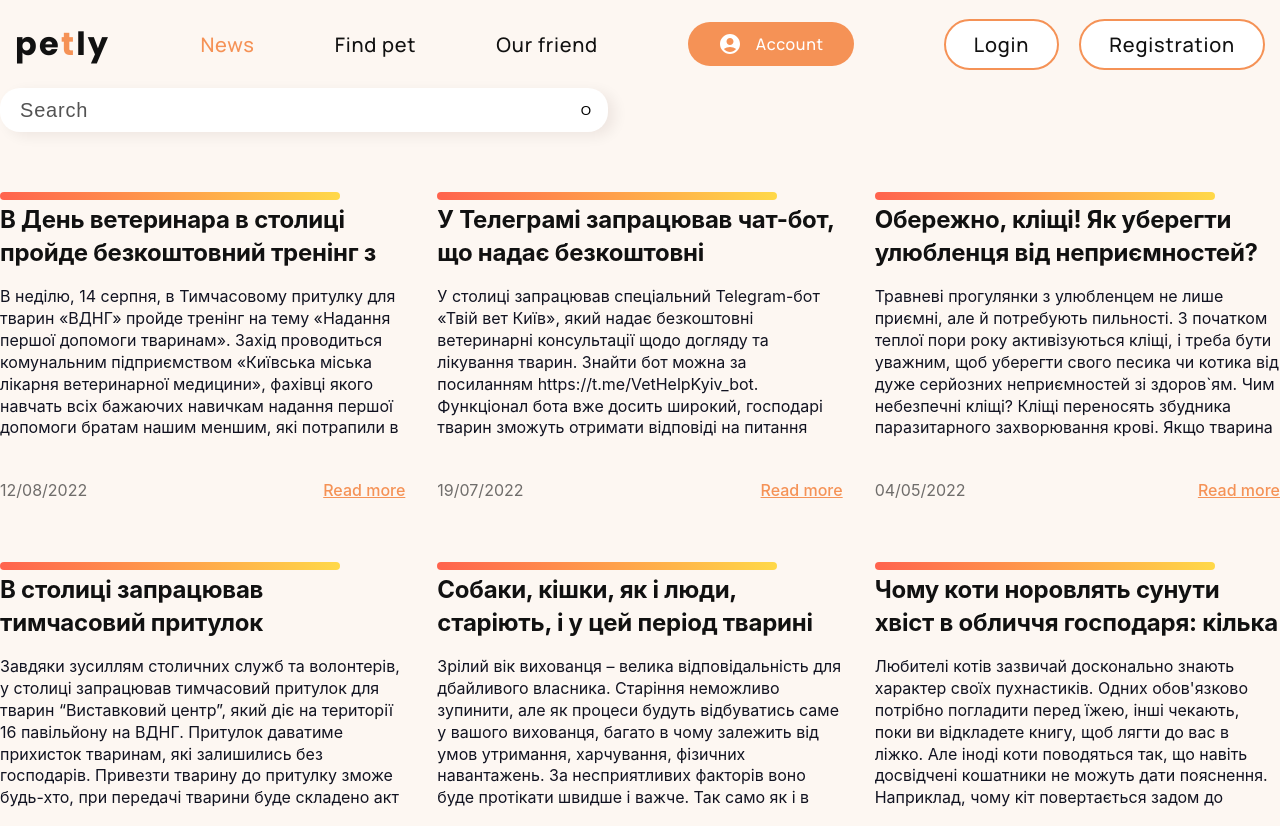
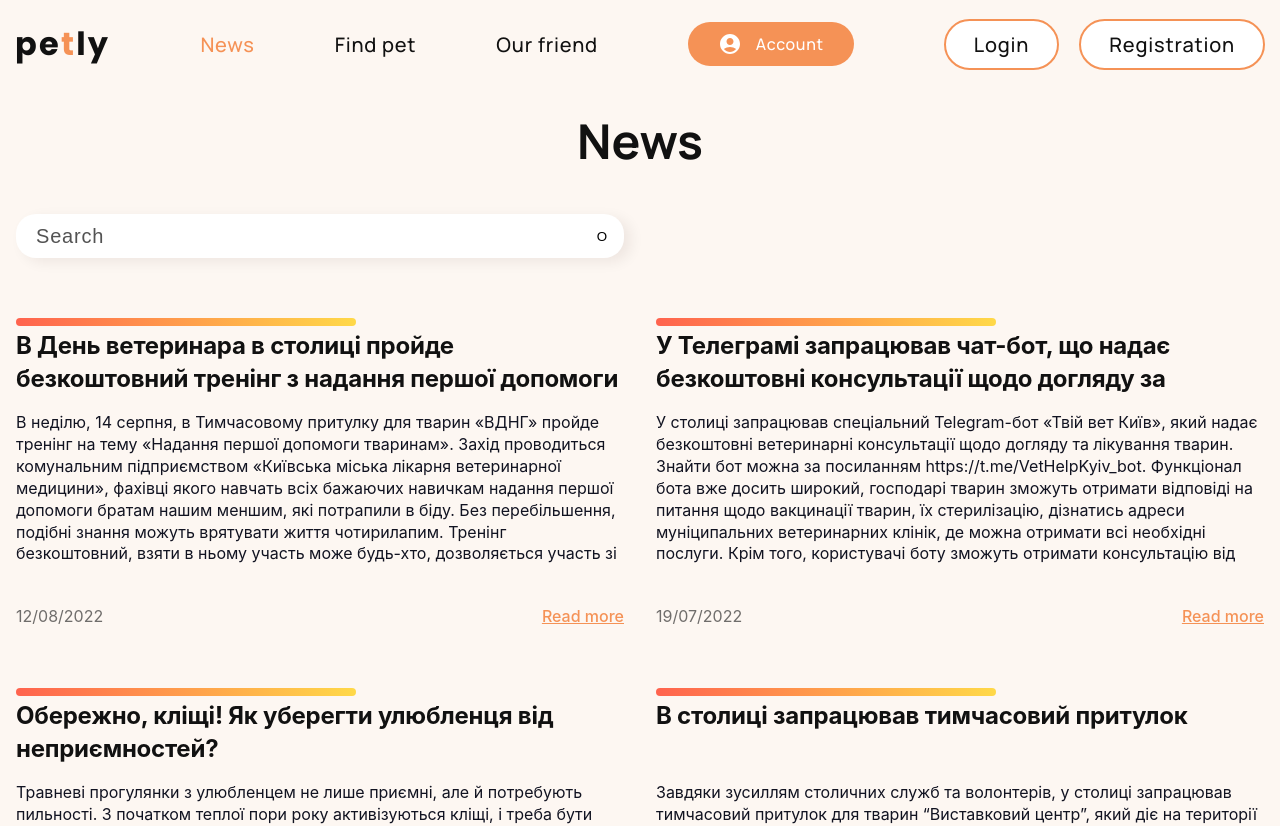
Before and after one commit to MaximKucheriaviy/pets-team-4, a React (Create React App) app: page /news in a window 1280 px wide. Shown: the top 826 px of the page. Built offline with nearby package versions, Linux system fonts and the light colour scheme; no server answers.

Commit message:
fix news page

```diff
--- a/src/components/NoticeCategoriesList/NoticeCategoryItem/NoticeCategoryItem.jsx
+++ b/src/components/NoticeCategoriesList/NoticeCategoryItem/NoticeCategoryItem.jsx
@@ -1,6 +1,6 @@
 import React from 'react';
 import PropTypes from "prop-types";
-import { Item, Image, Wrapper, Title, ImgWrapper, NoticeCategory, Favorite, Info, InfoWrapper, Button, ButtonDelete, TwoButtonWrapper, TitleInfoWrapper, RelevantInfoWrapper, ContainerInfo, OneButtonWrapper } from './NoticeCategoryItem.styled';
+import { Item, Image, Wrapper, Title, ImgWrapper, NoticeCategory, Favorite, Info, InfoWrapper, Button, ButtonDelete, TwoButtonWrapper, TitleInfoWrapper, RelevantInfoWrapper, ContainerInfo } from './NoticeCategoryItem.styled';
 // import { Link, useLocation } from 'react-router-dom';
 import DeleteIcon from '@mui/icons-material/Delete';
 import IconButton from '@mui/material/IconButton';
--- a/src/pages/NewsPage/NewsPage.js
+++ b/src/pages/NewsPage/NewsPage.js
@@ -1,7 +1,7 @@
 // import { useState, useEffect } from "react";
-import { Helmet } from "react-helmet";
 import NewsList from "../../components/NewsList/NewsList";
 import SearchForm from "../../components/SearchForm/SearchForm";
+import { DefaultPage } from "../../components/DefaultPage/DefaultPage";
 
 const newsItems = [
   {
@@ -163,14 +163,10 @@ export default function NewsPage() {
   // const [newsItems, setNewsItems] = useState([]);
 
   return (
-    <div>
-      <Helmet>
-        <title>NewsPage</title>
-      </Helmet>
-
+    <DefaultPage title = "News">
       <SearchForm />
 
       {newsItems && <NewsList newsItems={newsItems} />}
-    </div>
+    </DefaultPage>
   );
 }
--- a/src/pages/NewsPage/NewsPage.jsx
+++ b/src/pages/NewsPage/NewsPage.jsx
@@ -1,7 +1,7 @@
 import { DefaultPage } from '../../components/DefaultPage/DefaultPage';
 
 export default function NewsPage() {
-  return <DefaultPage title="Find your favorite pet">
+  return <DefaultPage title="News">
     <p>some content</p>
   </DefaultPage>
 }
```
Also changed, not shown: 1 other file (tests, documents, lock files or other folders).
